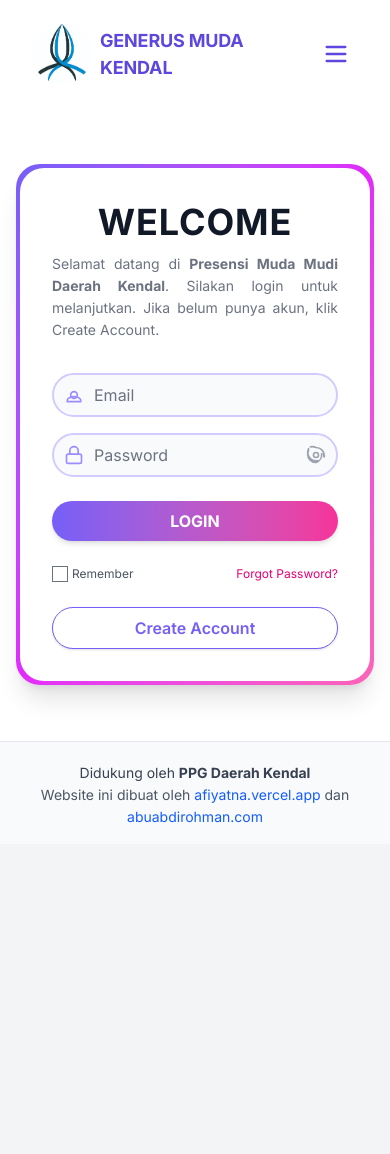
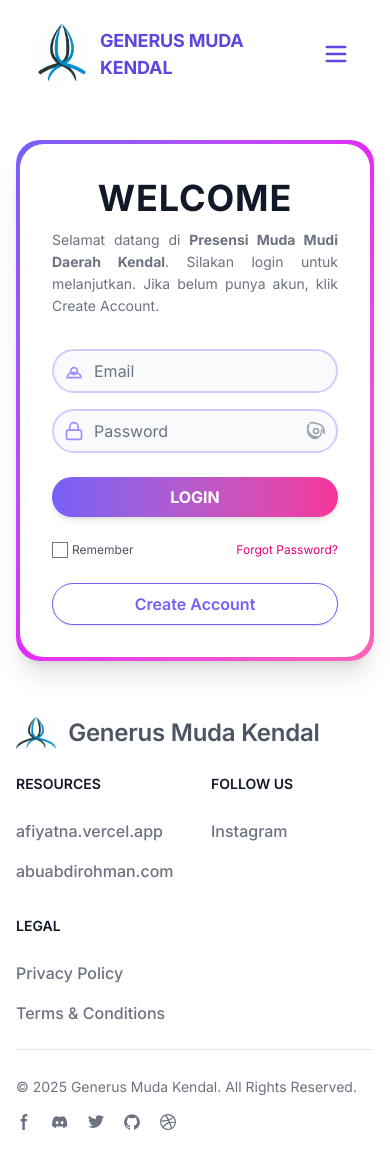
Before and after one commit to Afiyatna/presensi-mudamudi3, a React (Vite) app: page / in a window 390 px wide. Before the commit the page ends 844 px from the top, so only its background shows below. Built offline with nearby package versions, Linux system fonts and the light colour scheme.

Commit message:
Revamp Footer component for improved layout and functionality
- Redesigned the Footer component to enhance visual appeal and structure.
- Added new sections for resources, social media links, and legal information.
- Updated styling for better responsiveness and user experience.

```diff
--- a/src/components/Footer.jsx
+++ b/src/components/Footer.jsx
@@ -2,29 +2,101 @@ import React from "react";
 
 export default function Footer({ className = "" }) {
   return (
-    <footer className={`w-full py-4 text-center bg-gray-50 text-sm mt-auto border-t border-gray-200 ${className}`}>
-      <div className="mt-1 text-gray-700">
-        Didukung oleh <b>PPG Daerah Kendal</b>
-      </div>
-      <div>
-        Website ini dibuat oleh{" "}
-        <a
-          href="https://afiyatna.vercel.app"
-          target="_blank"
-          rel="noopener noreferrer"
-          className="text-blue-600 hover:underline"
-        >
-          afiyatna.vercel.app
-        </a>{" "}
-        dan{" "}
-        <a
-          href="https://abuabdirohman.com"
-          target="_blank"
-          rel="noopener noreferrer"
-          className="text-blue-600 hover:underline"
-        >
-          abuabdirohman.com
-        </a>
+    <footer className={`bg-white dark:bg-gray-900 ${className}`}>
+      <div className="mx-auto w-full max-w-screen-xl p-4 py-6 lg:py-8">
+        <div className="md:flex md:justify-between">
+          <div className="mb-6 md:mb-0">
+            <a href="/" className="flex items-center">
+              <img src="/logo.jpg" className="h-8 me-3" alt="Logo" />
+              <span className="self-center text-2xl font-semibold whitespace-nowrap dark:text-white">
+                Generus Muda Kendal
+              </span>
+            </a>
+          </div>
+          <div className="grid grid-cols-2 gap-8 sm:gap-6 sm:grid-cols-3">
+            <div>
+              <h2 className="mb-6 text-sm font-semibold text-gray-900 uppercase dark:text-white">Resources</h2>
+              <ul className="text-gray-500 dark:text-gray-400 font-medium">
+                <li className="mb-4">
+                  <a href="https://afiyatna.vercel.app" className="hover:underline" target="_blank" rel="noopener noreferrer">
+                    afiyatna.vercel.app
+                  </a>
+                </li>
+                <li>
+                  <a href="https://abuabdirohman.com" className="hover:underline" target="_blank" rel="noopener noreferrer">
+                    abuabdirohman.com
+                  </a>
+                </li>
+              </ul>
+            </div>
+            <div>
+              <h2 className="mb-6 text-sm font-semibold text-gray-900 uppercase dark:text-white">Follow us</h2>
+              <ul className="text-gray-500 dark:text-gray-400 font-medium">
+                <li className="mb-4">
+                  <a href="https://www.instagram.com/generusmuda/" className="hover:underline" target="_blank" rel="noopener noreferrer">
+                  Instagram</a>
+                </li>
+                {/* <li>
+                  <a href="#" className="hover:underline">Facebook</a>
+                </li> */}
+              </ul>
+            </div>
+            <div>
+              <h2 className="mb-6 text-sm font-semibold text-gray-900 uppercase dark:text-white">Legal</h2>
+              <ul className="text-gray-500 dark:text-gray-400 font-medium">
+                <li className="mb-4">
+                  <a href="#" className="hover:underline">Privacy Policy</a>
+                </li>
+                <li>
+                  <a href="#" className="hover:underline">Terms &amp; Conditions</a>
+                </li>
+              </ul>
+            </div>
+          </div>
+        </div>
+        <hr className="my-6 border-gray-200 sm:mx-auto dark:border-gray-700 lg:my-8" />
+        <div className="sm:flex sm:items-center sm:justify-between">
+          <span className="text-sm text-gray-500 sm:text-center dark:text-gray-400">
+            © 2025 <a href="/" className="hover:underline">Generus Muda Kendal</a>. All Rights Reserved.
+          </span>
+          <div className="flex mt-4 sm:justify-center sm:mt-0">
+            <a href="#" className="text-gray-500 hover:text-gray-900 dark:hover:text-white">
+              {/* Facebook SVG */}
+              <svg className="w-4 h-4" aria-hidden="true" xmlns="http://www.w3.org/2000/svg" fill="currentColor" viewBox="0 0 8 19">
+                <path fillRule="evenodd" d="M6.135 3H8V0H6.135a4.147 4.147 0 0 0-4.142 4.142V6H0v3h2v9.938h3V9h2.021l.592-3H5V3.591A.6.6 0 0 1 5.592 3h.543Z" clipRule="evenodd"/>
+              </svg>
+              <span className="sr-only">Facebook page</span>
+            </a>
+            <a href="#" className="text-gray-500 hover:text-gray-900 dark:hover:text-white ms-5">
+              {/* Discord SVG */}
+              <svg className="w-4 h-4" aria-hidden="true" xmlns="http://www.w3.org/2000/svg" fill="currentColor" viewBox="0 0 21 16">
+                <path d="M16.942 1.556a16.3 16.3 0 0 0-4.126-1.3 12.04 12.04 0 0 0-.529 1.1 15.175 15.175 0 0 0-4.573 0 11.585 11.585 0 0 0-.535-1.1 16.274 16.274 0 0 0-4.129 1.3A17.392 17.392 0 0 0 .182 13.218a15.785 15.785 0 0 0 4.963 2.521c.41-.564.773-1.16 1.084-1.785a10.63 10.63 0 0 1-1.706-.83c.143-.106.283-.217.418-.33a11.664 11.664 0 0 0 10.118 0c.137.113.277.224.418.33-.544.328-1.116.606-1.71.832a12.52 12.52 0 0 0 1.084 1.785 16.46 16.46 0 0 0 5.064-2.595 17.286 17.286 0 0 0-2.973-11.59ZM6.678 10.813a1.941 1.941 0 0 1-1.8-2.045 1.93 1.93 0 0 1 1.8-2.047 1.919 1.919 0 0 1 1.8 2.047 1.93 1.93 0 0 1-1.8 2.045Zm6.644 0a1.94 1.94 0 0 1-1.8-2.045 1.93 1.93 0 0 1 1.8-2.047 1.918 1.918 0 0 1 1.8 2.047 1.93 1.93 0 0 1-1.8 2.045Z"/>
+              </svg>
+              <span className="sr-only">Discord community</span>
+            </a>
+            <a href="#" className="text-gray-500 hover:text-gray-900 dark:hover:text-white ms-5">
+              {/* Twitter SVG */}
+              <svg className="w-4 h-4" aria-hidden="true" xmlns="http://www.w3.org/2000/svg" fill="currentColor" viewBox="0 0 20 17">
+                <path fillRule="evenodd" d="M20 1.892a8.178 8.178 0 0 1-2.355.635 4.074 4.074 0 0 0 1.8-2.235 8.344 8.344 0 0 1-2.605.98A4.13 4.13 0 0 0 13.85 0a4.068 4.068 0 0 0-4.1 4.038 4 4 0 0 0 .105.919A11.705 11.705 0 0 1 1.4.734a4.006 4.006 0 0 0 1.268 5.392 4.165 4.165 0 0 1-1.859-.5v.05A4.057 4.057 0 0 0 4.1 9.635a4.19 4.19 0 0 1-1.856.07 4.108 4.108 0 0 0 3.831 2.807A8.36 8.36 0 0 1 0 14.184 11.732 11.732 0 0 0 6.291 16 11.502 11.502 0 0 0 17.964 4.5c0-.177 0-.35-.012-.523A8.143 8.143 0 0 0 20 1.892Z" clipRule="evenodd"/>
+              </svg>
+              <span className="sr-only">Twitter page</span>
+            </a>
+            <a href="#" className="text-gray-500 hover:text-gray-900 dark:hover:text-white ms-5">
+              {/* Github SVG */}
+              <svg className="w-4 h-4" aria-hidden="true" xmlns="http://www.w3.org/2000/svg" fill="currentColor" viewBox="0 0 20 20">
+                <path fillRule="evenodd" d="M10 .333A9.911 9.911 0 0 0 6.866 19.65c.5.092.678-.215.678-.477 0-.237-.01-1.017-.014-1.845-2.757.6-3.338-1.169-3.338-1.169a2.627 2.627 0 0 0-1.1-1.451c-.9-.615.07-.6.07-.6a2.084 2.084 0 0 1 1.518 1.021 2.11 2.11 0 0 0 2.884.823c.044-.503.268-.973.63-1.325-2.2-.25-4.516-1.1-4.516-4.9A3.832 3.832 0 0 1 4.7 7.068a3.56 3.56 0 0 1 .095-2.623s.832-.266 2.726 1.016a9.409 9.409 0 0 1 4.962 0c1.89-1.282 2.717-1.016 2.717-1.016.366.83.402 1.768.1 2.623a3.827 3.827 0 0 1 1.02 2.659c0 3.807-2.319 4.644-4.525 4.889a2.366 2.366 0 0 1 .673 1.834c0 1.326-.012 2.394-.012 2.72 0 .263.18.572.681.475A9.911 9.911 0 0 0 10 .333Z" clipRule="evenodd"/>
+              </svg>
+              <span className="sr-only">GitHub account</span>
+            </a>
+            <a href="#" className="text-gray-500 hover:text-gray-900 dark:hover:text-white ms-5">
+              {/* Dribbble SVG */}
+              <svg className="w-4 h-4" aria-hidden="true" xmlns="http://www.w3.org/2000/svg" fill="currentColor" viewBox="0 0 20 20">
+                <path fillRule="evenodd" d="M10 0a10 10 0 1 0 10 10A10.009 10.009 0 0 0 10 0Zm6.613 4.614a8.523 8.523 0 0 1 1.93 5.32 20.094 20.094 0 0 0-5.949-.274c-.059-.149-.122-.292-.184-.441a23.879 23.879 0 0 0-.566-1.239 11.41 11.41 0 0 0 4.769-3.366ZM8 1.707a8.821 8.821 0 0 1 2-.238 8.5 8.5 0 0 1 5.664 2.152 9.608 9.608 0 0 1-4.476 3.087A45.758 45.758 0 0 0 8 1.707ZM1.642 8.262a8.57 8.57 0 0 1 4.73-5.981A53.998 53.998 0 0 1 9.54 7.222a32.078 32.078 0 0 1-7.9 1.04h.002Zm2.01 7.46a8.51 8.51 0 0 1-2.2-5.707v-.262a31.64 31.64 0 0 0 8.777-1.219c.243.477.477.964.692 1.449-.114.032-.227.067-.336.1a13.569 13.569 0 0 0-6.942 5.636l.009.003ZM10 18.556a8.508 8.508 0 0 1-5.243-1.8 11.717 11.717 0 0 1 6.7-5.332.509.509 0 0 1 .055-.02 35.65 35.65 0 0 1 1.819 6.476 8.476 8.476 0 0 1-3.331.676Zm4.772-1.462A37.232 37.232 0 0 0 13.113 11a12.513 12.513 0 0 1 5.321.364 8.56 8.56 0 0 1-3.66 5.73h-.002Z" clipRule="evenodd"/>
+              </svg>
+              <span className="sr-only">Dribbble account</span>
+            </a>
+          </div>
+        </div>
       </div>
     </footer>
   );
```
